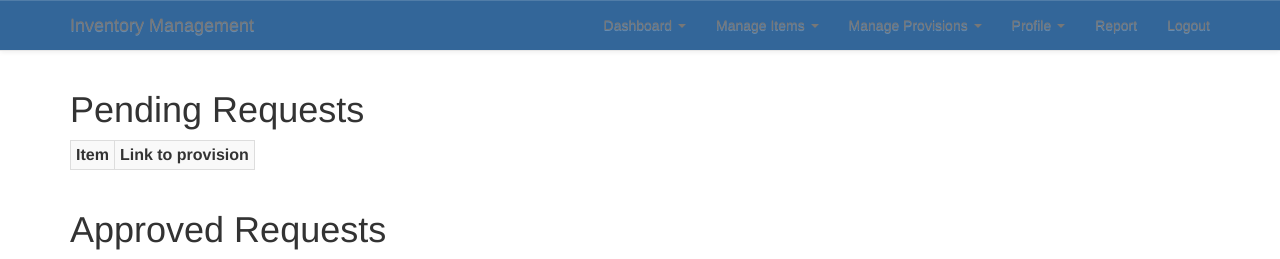
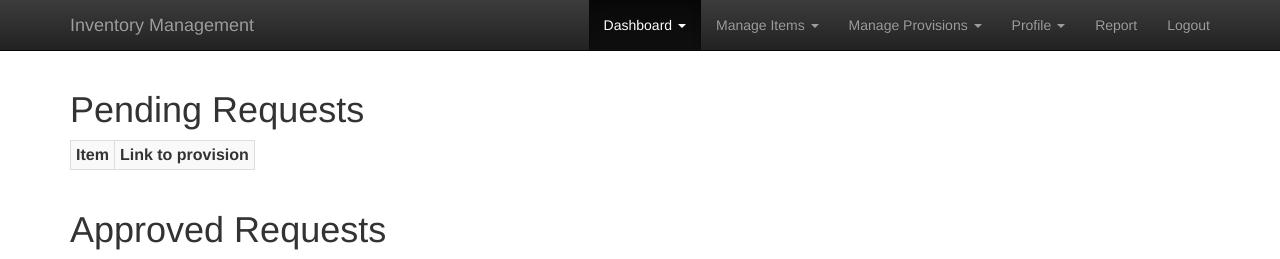
Before and after one commit to illusion1993/django-inventory, a Django app: page /dashboard/ in a window 1280 px wide. Shown: the top 259 px of the page. Run offline with Django 3.2, Linux system fonts and the light colour scheme; the visitor is signed in with stand-in values (Sample User, id 1); data that the repository does not hold is empty; parts of the project's set-up code (start-up, migrations or seed data) failed here and were passed over; some libraries are stand-ins or nearby versions.

Commit message:
template tags etc

```diff
--- a/inventory/static/css/custom.css
+++ b/inventory/static/css/custom.css
@@ -95,7 +95,33 @@ footer .nav{
 
 /*Navigation Bar styles*/
 .navbar-default{
-    background: #336699;
+    /*background: #336699;*/
+}
+
+/*Override Select2 styles*/
+.select2-container--default .select2-selection--single {
+    width: 100% !important;
+    height: 34px !important;
+    padding: 6px 12px !important;
+    font-size: 14px !important;
+    line-height: 1.42857143 !important;
+    color: #555 !important;
+    background-color: #fff !important;
+    border: 1px solid #ccc !important;
+    border-radius: 4px !important;
+}
+.select2-container--default:focus .select2-selection--single:focus {
+    border-color: #66afe9 !important;
+    outline: 0 !important;
+    -webkit-box-shadow: inset 0 1px 1px rgba(0,0,0,.075),0 0 8px rgba(102,175,233,.6) !important;
+    box-shadow: inset 0 1px 1px rgba(0,0,0,.075),0 0 8px rgba(102,175,233,.6) !important;
+}
+.select2-container--default .select2-selection--single .select2-selection__rendered {
+    line-height: 22px !important;
+}
+.select2-container--default .select2-selection--single .select2-selection__arrow{
+    height: 100% !important;
+    top: 0px !important;
 }
 
 /*PACE plugin CSS*/
--- a/inventory/templates/base.html
+++ b/inventory/templates/base.html
@@ -1,4 +1,4 @@
-{% load staticfiles %}<html>
+{% load staticfiles %}{% load custom_tags %}<html>
     <head>
         <title>{% block title %}{% endblock %}</title>
         <link rel="stylesheet" href="{% static 'css/bootstrap.min.css' %}">
@@ -31,7 +31,7 @@
     </div> {# end alert-container #}
 
     {# Navigation start #}
-    <div class="navbar navbar-fixed-top navbar-default">
+    <div class="navbar navbar-fixed-top navbar-inverse">
         <div class="container">
             <div class="navbar-header">
               <button type="button" class="navbar-toggle" data-toggle="collapse" data-target="#navbar">
@@ -45,21 +45,30 @@
             {% if request.user.is_authenticated %}
 
             <div class="collapse navbar-collapse" id="navbar">
-            <ul class="nav navbar-nav navbar-right">
+
+                <ul class="nav navbar-nav navbar-right">
                 {% if not request.user.is_admin %}
-                    <li><a href="{% url 'dashboard' %}">Dashboard</a></li>
-                    <li><a href="{% url 'items_list' %}">Items List</a></li>
-                    <li><a href="{% url 'request_item' %}">Request Item</a></li>
-                    <li class="dropdown">
-                        <a class="dropdown-toggle" data-toggle="dropdown" href="#">Profile
+
+                    <li class="{% active 'dashboard' %}">
+                        <a href="{% url 'dashboard' %}">Dashboard</a>
+                    </li>
+                    <li class="{% active 'items_list' %}">
+                        <a href="{% url 'items_list' %}">Items List</a>
+                    </li>
+                    <li class="{% active 'request_item' %}">
+                        <a href="{% url 'request_item' %}">Request Item</a>
+                    </li>
+                    <li class="dropdown {% active '^/profile/' %}">
+                        <a class="dropdown-toggle" data-toggle="dropdown" href="#">
+                            Profile
                         <span class="caret"></span></a>
                         <ul class="dropdown-menu">
                             <li><a href="{% url 'profile' %}">View Profile</a></li>
                             <li><a href="{% url 'edit_profile' %}">Edit Profile</a></li>
                         </ul>
                     </li>
-                {% else %}
-                    <li class="dropdown">
+                    {% else %}
+                    <li class="dropdown {% active 'dashboard' %}">
                         <a class="dropdown-toggle" data-toggle="dropdown" href="#">Dashboard
                         <span class="caret"></span></a>
                         <ul class="dropdown-menu">
@@ -67,7 +76,7 @@
                           <li><a href="{% url 'dashboard' %}?user=True">User Dashboard</a></li>
                         </ul>
                     </li>
-                    <li class="dropdown">
+                    <li class="dropdown {% active 'items_list' 'add_item' 'edit_item_list' 'edit_item' %}">
                         <a class="dropdown-toggle" data-toggle="dropdown" href="#">Manage Items
                         <span class="caret"></span></a>
                         <ul class="dropdown-menu">
@@ -76,7 +85,7 @@
                             <li><a href="{% url 'edit_item_list' %}">Edit Item</a></li>
                         </ul>
                     </li>
-                    <li class="dropdown">
+                    <li class="dropdown {% active 'provision_list' 'provision_item' 'request_item' 'return_item' %}">
                         <a class="dropdown-toggle" data-toggle="dropdown" href="#">Manage Provisions
                         <span class="caret"></span></a>
                         <ul class="dropdown-menu">
@@ -85,7 +94,7 @@
                             <li><a href="{% url 'request_item' %}">Request Item</a></li>
                         </ul>
                     </li>
-                    <li class="dropdown">
+                    <li class="dropdown {% active 'profile' 'edit_profile' %}">
                         <a class="dropdown-toggle" data-toggle="dropdown" href="#">Profile
                         <span class="caret"></span></a>
                         <ul class="dropdown-menu">
@@ -93,10 +102,12 @@
                             <li><a href="{% url 'edit_profile' %}">Edit Profile</a></li>
                         </ul>
                     </li>
-                    <li><a href="{% url 'report' %}">Report</a></li>
-                {% endif %}
-                <li><a href="{% url 'logout' %}">Logout</a></li>
-            </ul>
+                    <li class="{% active 'report' %}"><a href="{% url 'report' %}">Report</a></li>
+                    {% endif %}
+                    <li>
+                        <a href="{% url 'logout' %}">Logout</a>
+                    </li>
+                </ul>
             </div>
             {% endif %}
         </div>
--- a/inventory/templates/dashboard.html
+++ b/inventory/templates/dashboard.html
@@ -52,11 +52,7 @@
                 <td>{{ req.item.name }}</td>
                 <td>{{ req.item.description|truncatechars:100 }}</td>
                 <td>
-                    {% if req.item.returnable %}
-                        Yes
-                    {% else %}
-                        No
-                    {% endif %}
+                    {{ req.item.returnable|yesno:"Yes,No,Maybe" }}
                 </td>
                 <td>
                     {% if req.item.returnable %}
--- a/inventory/templatetags/custom_tags.py
+++ b/inventory/templatetags/custom_tags.py
@@ -0,0 +1,36 @@
+"""Custom template tags for app"""
+import re
+
+from django import template
+from django.core.urlresolvers import NoReverseMatch, reverse
+
+register = template.Library()
+
+
+@register.simple_tag(takes_context=True)
+def active(context, *args):
+    """Place an active class for navigation buttons on appropriate urls"""
+    path = context['request'].path
+
+    try:
+        for url in args:
+            pattern = '^' + reverse(url) + '$'
+            if re.search(pattern, path):
+                return 'active'
+
+    except NoReverseMatch:
+        if len(args):
+            pattern = args[0]
+
+    if re.search(pattern, path):
+        return 'active'
+    return ''
+
+
+@register.simple_tag(takes_context=False)
+def boolean_filter(handle, *args):
+    """Boolean filter to replace boolean values with words"""
+    if handle is True and len(args) == 2:
+        return args[0]
+    else:
+        return args[1]
```
